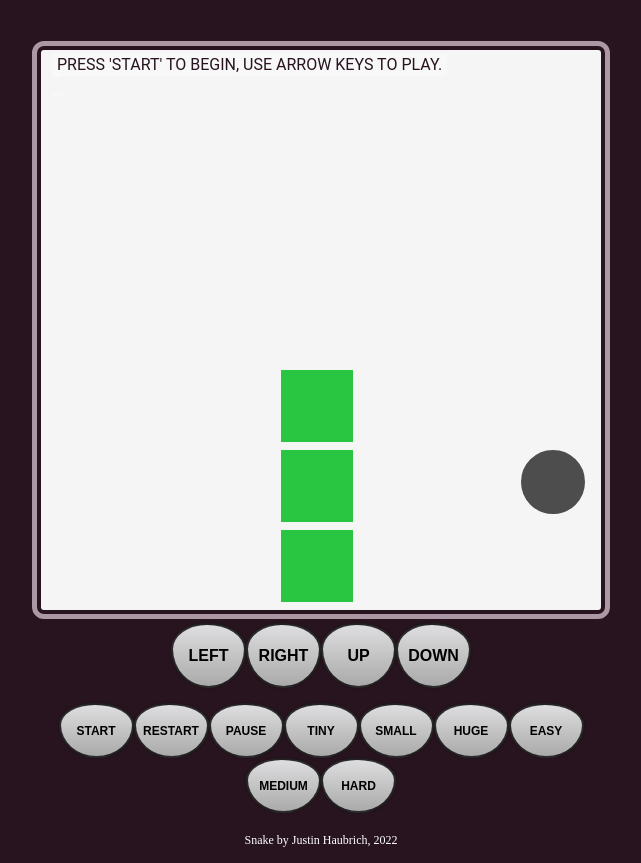
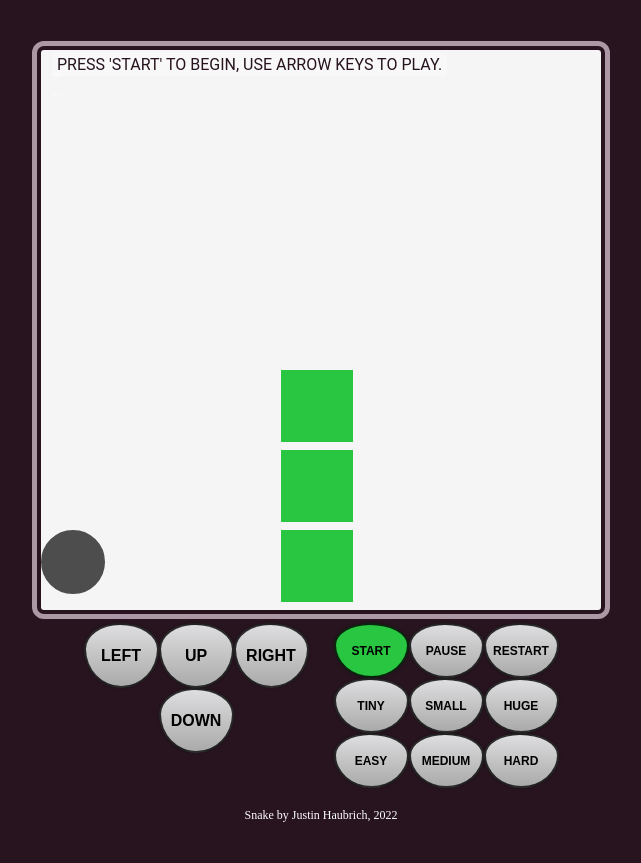
Before and after one commit to justinhaubrich/Snake, a website built with webpack: page assets/index.html in a window 1280 px wide. Shown: the whole page, without its empty margins (319-960 px from the left). After the commit the page ends 838 px from the top, so only its background shows below. Built offline with nearby package versions, Linux system fonts and the light colour scheme.

Commit message:
feature: gui improved, bugs fixed

```diff
--- a/assets/js/api.js
+++ b/assets/js/api.js
@@ -6,8 +6,11 @@ var Food = /** @class */ (function () {
     function Food(api) {
         this.body = { x: 0, y: 0 };
         // generate a random location for the food
-        this.body.x = Math.floor(Math.random() * api.store.gridSize);
-        this.body.y = Math.floor(Math.random() * api.store.gridSize);
+        // get a random empty tile from the empty array returned from api.getBoardState()
+        var empty = api.getBoardState().empty;
+        var random = Math.floor(Math.random() * empty.length);
+        this.body.x = empty[random].x;
+        this.body.y = empty[random].y;
         this.draw();
     }
     Food.prototype.draw = function () {
@@ -228,8 +231,17 @@ exports.api = {
             food: food
         };
     },
-    start: function () { if (!this.store.pause)
-        return; this.store.pause = false; this.mainLoop(); document.querySelector("#message").innerText = "Go!"; },
+    start: function () {
+        if (this.store.gameOver) {
+            console.log("it is gameover, so restart");
+            return this.restart();
+        }
+        if (!this.store.pause)
+            return;
+        this.store.pause = false;
+        this.mainLoop();
+        document.querySelector("#message").innerText = "Go!";
+    },
     setGameOver: function () {
         var _this = this;
         // set the dead class on the snake body parts
--- a/assets/js/gui.js
+++ b/assets/js/gui.js
@@ -22,21 +22,22 @@ exports.gui = {
         var start = document.createElement('button');
         start.classList.add("big");
         start.classList.add("button");
+        start.classList.add("start");
         start.innerText = "Start";
         start.onclick = function () { api.start(); };
         button_grid.append(start);
+        var pause = document.createElement('button');
+        pause.classList.add("big");
+        pause.classList.add("button");
+        pause.innerText = "Pause";
+        pause.onclick = function () { api.pause(); };
+        button_grid.append(pause);
         var restart = document.createElement('button');
         restart.classList.add("big");
         restart.classList.add("button");
         restart.innerText = "Restart";
         restart.onclick = function () { api.restart(); };
         button_grid.append(restart);
-        var pause = document.createElement('button');
-        pause.classList.add("big");
-        pause.classList.add("button");
-        pause.innerText = "Pause";
-        pause.onclick = function () { api.pause(); };
-        button_grid.append(pause);
         var large = document.createElement('button');
         large.classList.add("big");
         large.classList.add("button");
@@ -59,14 +60,18 @@ exports.gui = {
         button_grid.append(this.createButton("Medium", "big button", function () { api.setDifficulty('medium'); }));
         button_grid.append(this.createButton("Hard", "big button", function () { api.setDifficulty('hard'); }));
         dir_grid.append(this.createButton("left", "big button", function () { api.changeDirection('LEFT'); }));
+        // put up and down in their on flex grid
+        var updown = document.createElement('div');
+        updown.classList.add("updown-buttons");
+        dir_grid.append(updown);
+        updown.append(this.createButton("up", "big button", function () { api.changeDirection('UP'); }));
+        updown.append(this.createButton("down", "big button", function () { api.changeDirection('DOWN'); }));
         dir_grid.append(this.createButton("right", "big button", function () { api.changeDirection('RIGHT'); }));
-        dir_grid.append(this.createButton("up", "big button", function () { api.changeDirection('UP'); }));
-        dir_grid.append(this.createButton("down", "big button", function () { api.changeDirection('DOWN'); }));
         var credit = document.createElement('a');
         credit.href = "https://jhaubrich.com";
         credit.innerText = "Snake by Justin Haubrich, 2022";
         credit.target = "_blank";
         credit.classList.add("credit");
-        gui.append(credit);
+        document.body.append(credit);
     }
 };
--- a/assets/js/main.js
+++ b/assets/js/main.js
@@ -20,5 +20,6 @@ function logInfo() {
         "background-color: white",
         "color: black",
     ].join(" ;");
-    console.log("%cWelcome to Snake %cTo access, the api, just type `api` in the console. Try `api.start()` to start the game.", blackBackground, whiteBackground);
+    console.log("%cWelcome to Snake %cTo access, the api, just type `api` in the console.", blackBackground, whiteBackground);
+    console.log("%cTry `api.start()` to start the game. Type `api.getBoardState()` to get the current board state.", whiteBackground);
 }
--- a/assets/styles/sass/main.sass
+++ b/assets/styles/sass/main.sass
@@ -8,7 +8,14 @@ body::-webkit-scrollbar-thumb
 body::-webkit-scrollbar
   width: 1em
 
-
+.credit
+    text-align: center
+    color: #fff
+    font-size: 9pt
+    text-decoration: none
+    margin: auto
+    display: block
+    margin-bottom: 15px
 body::-webkit-scrollbar-track
   box-shadow: inset 0 0 6px rgba(0, 0, 0, 0.3)
 body
@@ -80,14 +87,12 @@ body
         border-radius: 50%
         border: 2px solid #4d4d4d
     #gui
-        .credit
-            text-align: center
-            color: #fff
-            font-size: 9pt
-            text-decoration: none
-            margin: auto
-            display: block
-            margin-bottom: 15px
+        display: flex
+        width: 95vw
+        max-width: 500px
+        margin: auto
+        @media(max-width: 500px)
+            flex-direction: column
         .button-grid.direction
             margin-bottom: 15px
             button.button.big
@@ -99,7 +104,7 @@ body
                 width: 70vw
             display: flex
             justify-content: center
-            width: 70vh
+            width: 250px
             margin: 0 auto
             margin-top: 5px
             &:not(.direction)
@@ -108,6 +113,8 @@ body
             button.button.big:hover
                 background: $mid-color
             button.button.big
+                &.start
+                    background: $bright-green
                 font-size: 9pt
                 z-index: 10
                 cursor: pointer
--- a/assets/ts/api.ts
+++ b/assets/ts/api.ts
@@ -4,8 +4,11 @@ import { Coords, Store, Difficulties, BoardSizes } from './types';
 class Food {
     constructor(api) {
         // generate a random location for the food
-        this.body.x = Math.floor(Math.random() * api.store.gridSize)
-        this.body.y = Math.floor(Math.random() * api.store.gridSize)
+        // get a random empty tile from the empty array returned from api.getBoardState()
+        const empty = api.getBoardState().empty
+        const random = Math.floor(Math.random() * empty.length)
+        this.body.x = empty[random].x
+        this.body.y = empty[random].y
         this.draw()
     }
     public element: HTMLElement;
@@ -221,7 +224,13 @@ export const api: Api = {
             food
         }
     },
-    start () { if (!this.store.pause) return; this.store.pause = false; this.mainLoop(); document.querySelector(`#message`).innerText = `Go!` },
+    start () {
+        if (this.store.gameOver) { console.log(`it is gameover, so restart`); return this.restart() }
+        if (!this.store.pause) return
+        this.store.pause = false
+        this.mainLoop()
+        document.querySelector(`#message`).innerText = `Go!`
+    },
     setGameOver () {
         // set the dead class on the snake body parts
         this.store.snake.body.forEach((bodyPart: Coords) => {
--- a/assets/ts/gui.ts
+++ b/assets/ts/gui.ts
@@ -22,9 +22,17 @@ export const gui = {
         const start= document.createElement('button')
         start.classList.add(`big`)
         start.classList.add(`button`)
+        start.classList.add(`start`)
         start.innerText = `Start`
         start.onclick = () => { api.start() }
         button_grid.append(start)
+
+        const pause= document.createElement('button')
+        pause.classList.add(`big`)
+        pause.classList.add(`button`)
+        pause.innerText = `Pause`
+        pause.onclick = () => { api.pause() }
+        button_grid.append(pause)
 
         const restart= document.createElement('button')
         restart.classList.add(`big`)
@@ -32,13 +40,6 @@ export const gui = {
         restart.innerText = `Restart`
         restart.onclick = () => { api.restart() }
         button_grid.append(restart)
-
-        const pause= document.createElement('button')
-        pause.classList.add(`big`)
-        pause.classList.add(`button`)
-        pause.innerText = `Pause`
-        pause.onclick = () => { api.pause() }
-        button_grid.append(pause)
 
         const large = document.createElement('button')
         large.classList.add(`big`)
@@ -68,15 +69,19 @@ export const gui = {
 
 
         dir_grid.append(this.createButton(`left`, `big button`, () => { api.changeDirection('LEFT') }))
+        // put up and down in their on flex grid
+        const updown = document.createElement('div')
+        updown.classList.add(`updown-buttons`)
+        dir_grid.append(updown)
+        updown.append(this.createButton(`up`, `big button`, () => { api.changeDirection('UP') }))
+        updown.append(this.createButton(`down`, `big button`, () => { api.changeDirection('DOWN') }))
         dir_grid.append(this.createButton(`right`, `big button`, () => { api.changeDirection('RIGHT') }))
-        dir_grid.append(this.createButton(`up`, `big button`, () => { api.changeDirection('UP') }))
-        dir_grid.append(this.createButton(`down`, `big button`, () => { api.changeDirection('DOWN') }))
 
         const credit = document.createElement('a')
         credit.href = `https://jhaubrich.com`
         credit.innerText = `Snake by Justin Haubrich, 2022`
         credit.target = `_blank`
         credit.classList.add(`credit`)
-        gui.append(credit)
+        document.body.append(credit)
     }
 }
--- a/assets/ts/main.ts
+++ b/assets/ts/main.ts
@@ -24,8 +24,9 @@ function logInfo() {
     ].join(" ;");
 
     console.log(
-    "%cWelcome to Snake %cTo access, the api, just type `api` in the console. Try `api.start()` to start the game.",
+    "%cWelcome to Snake %cTo access, the api, just type `api` in the console.",
     blackBackground,
     whiteBackground
     )
+    console.log("%cTry `api.start()` to start the game. Type `api.getBoardState()` to get the current board state.", whiteBackground)
 }
```
Also changed, not shown: assets/styles/main.css, 1 other file.
